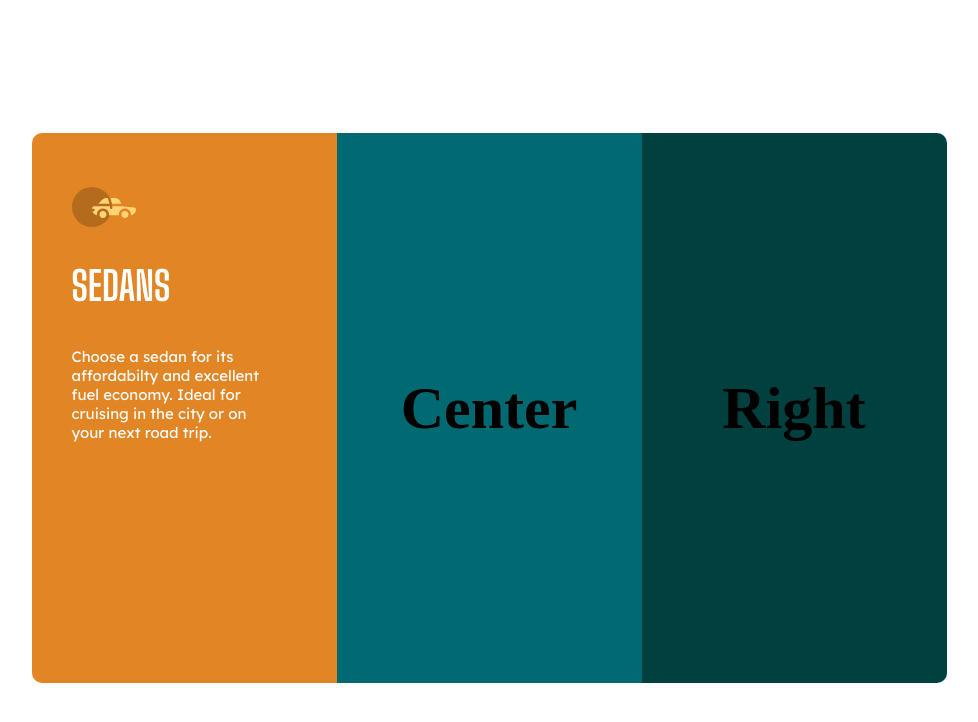
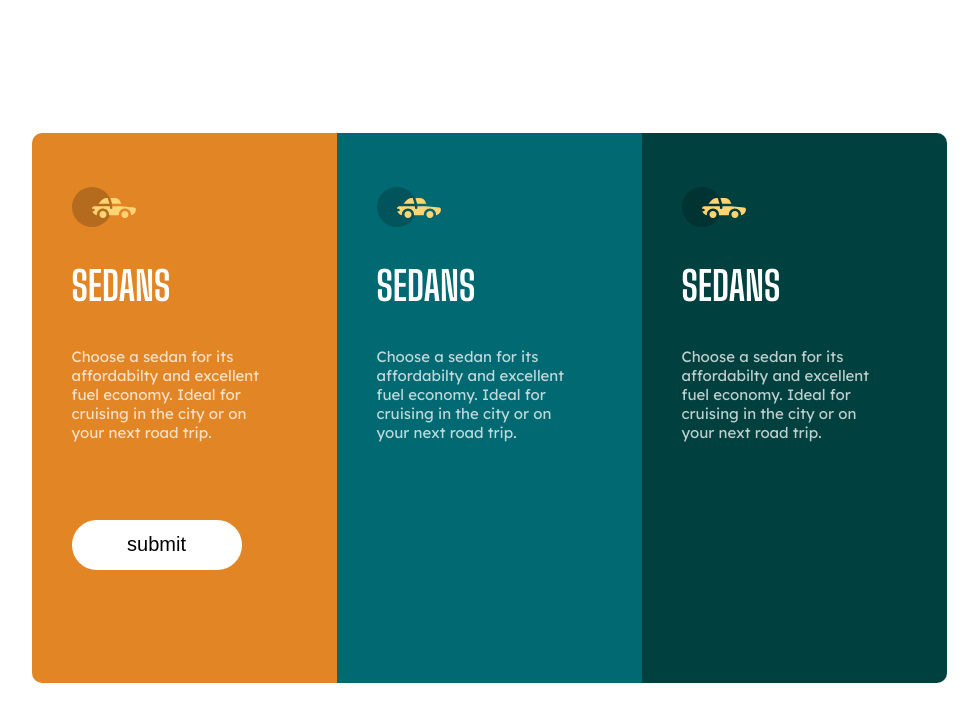
Before and after one commit to tango-one/3-column-card-min, a plain HTML site: page index.html in a window 1280 px wide. Shown: the whole page, without its empty margins (151-1129 px from the left). Drawn offline with Linux system fonts and the light colour scheme.

Commit message:
added button

```diff
--- a/css/style.css
+++ b/css/style.css
@@ -23,7 +23,7 @@ font-family: 'Lexend Deca', sans-serif;
 
     NATURAL
 
-    --Transparent white (paragraphs): hsla(0, 0%, 100%, 0.75)
+    --Transparent white (paragraphs): hsl(0, 0%, 100%, 0.75)
     --Very-light gray (background, headings, buttons): hsl(0, 0%, 95%)
 
     TYPOGRAPHY
@@ -78,11 +78,11 @@ body {
 
 /* left header */
 
-.left_header {
+.header {
     margin: 40px;
 }
 
-.left_title {
+.title {
 
     font-family: 'Big Shoulders Display', cursive;
     font-weight: 400;
@@ -106,6 +106,7 @@ body {
 p {
     margin-top: -43px;
     width: 200px;
+    color: hsla(1, 1%, 100%, 0.75)
 }
 
 /* left head end */
@@ -115,9 +116,12 @@ p {
     height: 550px;
     background-color: #016972;
 
+    /* display: flex;
+    align-items: center;
+    justify-content: center; */
+
     display: flex;
-    align-items: center;
-    justify-content: center;
+    flex-direction: column;
 }
 
 .right {
@@ -125,9 +129,27 @@ p {
     width: 305px;
     height: 550px;
     background-color: #00403F;
-    display: flex;
+    /* display: flex;
     align-items: center;
-    justify-content: center;
+    justify-content: center; */
     border-top-right-radius: 10px;
     border-bottom-right-radius: 10px;
+
+    display: flex;
+    flex-direction: column;
 }
+
+input[type="button"] {
+    margin-left: 40px;
+    width: 170px;
+    height: 50px;
+    background-color: white;
+    border-radius: 50px;
+    border: 2px solid white;
+    font-size: 20px;
+
+}
+
+input[type="button"]:hover {
+    background-color: transparent;
+}
--- a/index.html
+++ b/index.html
@@ -19,22 +19,46 @@
 
 
                 <section class="left">
-                    <section class="left_header">
-                        <img src="images/icon-sedans.svg" alt="" class="left_img">
-                        <div class="left_title">Sedans</div>
+
+                    <section class="header">
+                        <img src="images/icon-sedans.svg" alt="" class="img">
+                        <div class="title">Sedans</div>
                     </section>
 
                     <section class="content">
                         <p>Choose a sedan for its affordabilty and excellent fuel economy. Ideal for cruising in the city or on your next road trip.</p>
                     </section>
+
+                    <div class="footer">
+                        <input type="button" value="submit" class="btn">
+                    </div>
+
                 </section>
 
                 <section class="center">
-                    Center
+
+                    <section class="header">
+                        <img src="images/icon-sedans.svg" alt="" class="img">
+                        <div class="title">Sedans</div>
+                    </section>
+
+                    <section class="content">
+                        <p>Choose a sedan for its affordabilty and excellent fuel economy. Ideal for cruising in the city or on your next road trip.</p>
+                    </section>
+
                 </section>
 
                 <section class="right">
-                    Right
+
+                    <section class="header">
+                        <img src="images/icon-sedans.svg" alt="" class="img">
+                        <div class="title">Sedans</div>
+                    </section>
+
+                    <section class="content">
+                        <p>Choose a sedan for its affordabilty and excellent fuel economy. Ideal for cruising in the city or on your next road trip.</p>
+                    </section>
+
                 </section>
 
             </section>
```
